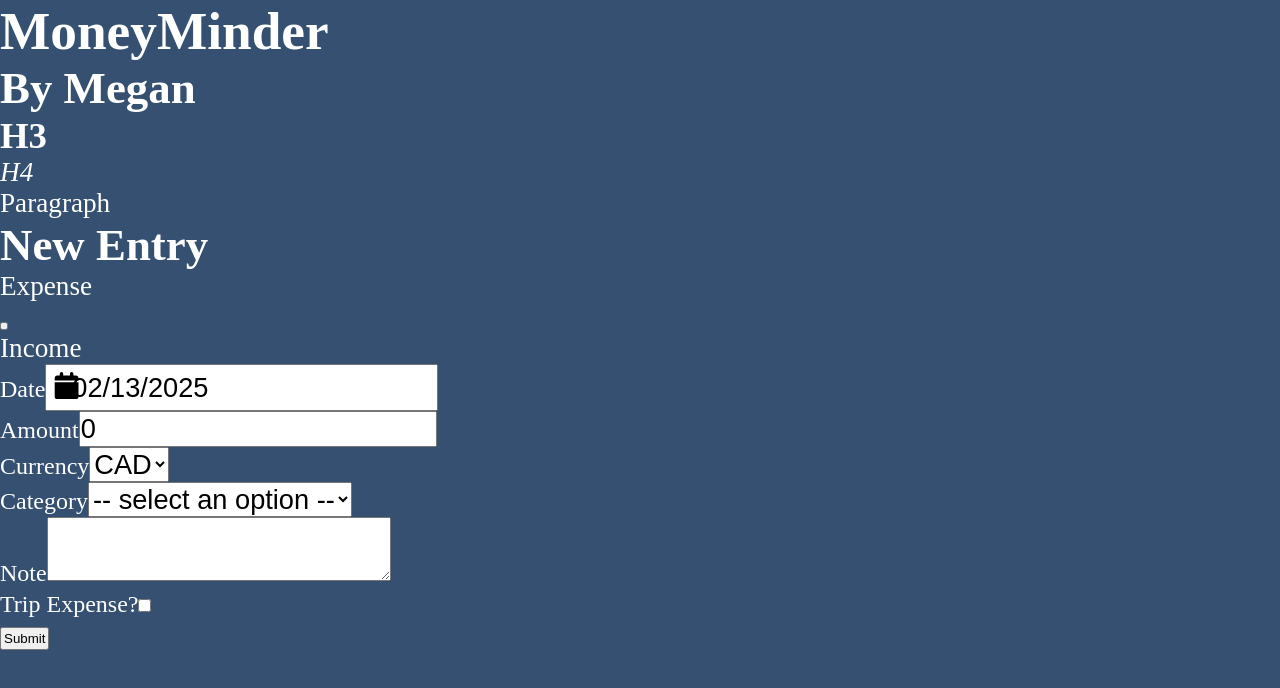
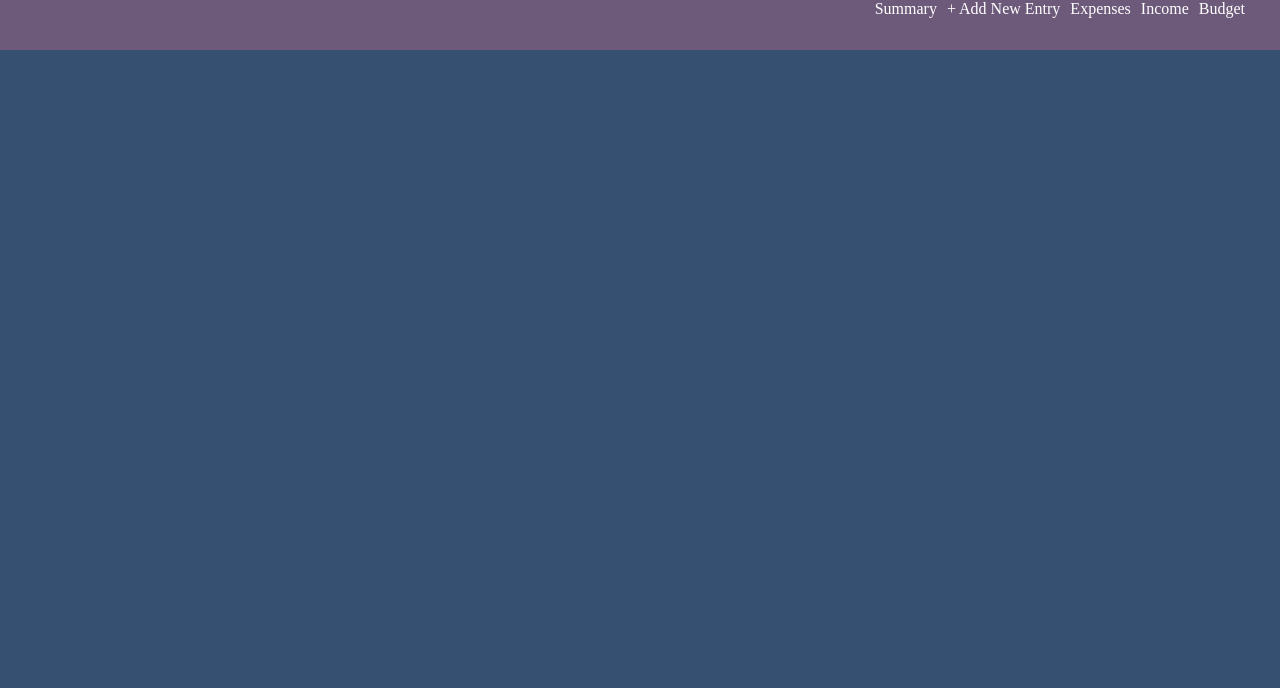
Before and after one commit to meganveldhuis/money-minder-client, a React (Vite) app: page /expenses in a window 1280 px wide. Shown: the top 688 px of the page. Built offline with nearby package versions, Linux system fonts and the light colour scheme.

Commit message:
create navbar, hamburger menu, and routes

```diff
--- a/src/App.jsx
+++ b/src/App.jsx
@@ -1,16 +1,31 @@
 import "./styles/partials/_global.scss";
 import EntrySideBar from "./components/EntrySideBar/EntrySideBar";
+import Navbar from "./components/Navbar/Navbar";
+import { BrowserRouter, Routes, Route, Navigate } from "react-router-dom";
+import SummaryPage from "./pages/SummaryPage/SummaryPage";
+import NewEntryPage from "./pages/NewEntryPage/NewEntryPage";
+import ExpensesPage from "./pages/ExpensesPage/ExpensesPage";
+import IncomePage from "./pages/IncomePage/IncomePage";
+import BudgetPage from "./pages/BudgetPage/BudgetPage";
 
 function App() {
   return (
-    <>
-      <h1>MoneyMinder</h1>
+    <BrowserRouter>
+      <Navbar />
+      <Routes>
+        <Route path="/" element={<SummaryPage />} />
+        <Route path="/new" element={<NewEntryPage />} />
+        <Route path="/expenses" element={<ExpensesPage />} />
+        <Route path="/income" element={<IncomePage />} />
+        <Route path="/budget" element={<BudgetPage />} />
+      </Routes>
+      {/* <h1>MoneyMinder</h1>
       <h2>By Megan</h2>
       <h3>H3</h3>
       <h4>H4</h4>
-      <p>Paragraph</p>
-      <EntrySideBar />
-    </>
+      <p>Paragraph</p> */}
+      {/* <EntrySideBar /> */}
+    </BrowserRouter>
   );
 }
 
--- /dev/null
+++ b/src/components/Hamburger/Hamburger.jsx
@@ -0,0 +1,24 @@
+import "./Hamburger.scss";
+function Hamburger({ hamburgerOpen }) {
+  return (
+    <div className="hamburger">
+      <div
+        className={`hamburger__burger ${
+          hamburgerOpen ? "hamburger__burger1--open" : ""
+        } `}
+      ></div>
+      <div
+        className={`hamburger__burger ${
+          hamburgerOpen ? "hamburger__burger2--open" : ""
+        }`}
+      ></div>
+      <div
+        className={`hamburger__burger ${
+          hamburgerOpen ? "hamburger__burger3--open" : ""
+        }`}
+      ></div>
+    </div>
+  );
+}
+
+export default Hamburger;
--- /dev/null
+++ b/src/components/Hamburger/Hamburger.scss
@@ -0,0 +1,35 @@
+@use "../../styles/partials/mixins.scss" as *;
+.hamburger {
+  cursor: pointer;
+  width: 2rem;
+  height: 2rem;
+  display: flex;
+  justify-content: space-around;
+  flex-flow: column nowrap;
+  z-index: 10;
+  display: fixed;
+  padding-top: 10px;
+  margin-left: 10px;
+  z-index: 10;
+  &__burger {
+    width: 2rem;
+    height: 0.24rem;
+    border-radius: 10px;
+    background-color: black;
+    transform-origin: 1px;
+    transition: all 0.3s linear;
+  }
+  &__burger1--open {
+    transform: rotate(45deg);
+  }
+  &__burger2--open {
+    transform: translateX(100%);
+    opacity: 0;
+  }
+  &__burger3--open {
+    transform: rotate(-45deg) translateY(5px) translateX(-5px);
+  }
+  @include tablet {
+    display: none;
+  }
+}
--- /dev/null
+++ b/src/components/Navbar/Navbar.jsx
@@ -0,0 +1,41 @@
+import "./Navbar.scss";
+import Hamburger from "../Hamburger/Hamburger";
+import { useState } from "react";
+import { Link } from "react-router-dom";
+
+function Navbar() {
+  const [hamburgerOpen, setHamburgerOpen] = useState(false);
+  const toggleHamburger = () => {
+    setHamburgerOpen((prev) => !prev);
+  };
+  return (
+    <nav className={`navbar ${hamburgerOpen ? "navbar--open" : ""}`}>
+      <div className="navbar__hamburger" onClick={toggleHamburger}>
+        <Hamburger hamburgerOpen={hamburgerOpen} />
+      </div>
+      {/* <div className={`navbar ${hamburgerOpen ? "navbar--open" : ""}`}> */}
+      <ul
+        className={`navbar__list ${hamburgerOpen ? "navbar__list--open" : ""}`}
+      >
+        <li className={`navbar__item`}>
+          <Link to={`/`}>Summary</Link>
+        </li>
+        <li className={`navbar__item`}>
+          <Link to={`/new`}>+ Add New Entry</Link>
+        </li>
+        <li className={`navbar__item`}>
+          <Link to={`/expenses`}>Expenses</Link>
+        </li>
+        <li className={`navbar__item`}>
+          <Link to={`/income`}>Income</Link>
+        </li>
+        <li className={`navbar__item`}>
+          <Link to={`/budget`}>Budget</Link>
+        </li>
+      </ul>
+      {/* </div> */}
+    </nav>
+  );
+}
+
+export default Navbar;
--- /dev/null
+++ b/src/components/Navbar/Navbar.scss
@@ -0,0 +1,33 @@
+@use "../../styles/partials/mixins" as *;
+@use "../../styles/partials/variables" as *;
+.navbar {
+  width: 65vw;
+  height: 100vh;
+  background-color: none;
+  &--open {
+    background-color: $color-dark-purple;
+  }
+  @include tablet {
+    background-color: $color-dark-purple;
+    width: 100%;
+    height: 50px;
+  }
+  &__list {
+    display: none;
+    font-size: 1rem;
+    margin: 20 0px;
+    padding: 0 25px;
+    &--open {
+      display: inline;
+    }
+
+    @include tablet {
+      display: flex;
+      float: right;
+      flex-wrap: wrap;
+    }
+  }
+  &__item {
+    padding-right: 10px;
+  }
+}
--- /dev/null
+++ b/src/pages/BudgetPage/BudgetPage.jsx
@@ -0,0 +1,5 @@
+function BudgetPage() {
+  return <div></div>;
+}
+
+export default BudgetPage;
--- /dev/null
+++ b/src/pages/ExpensesPage/ExpensesPage.jsx
@@ -0,0 +1,5 @@
+function ExpensesPage() {
+  return <div></div>;
+}
+
+export default ExpensesPage;
--- /dev/null
+++ b/src/pages/IncomePage/IncomePage.jsx
@@ -0,0 +1,5 @@
+function IncomePage() {
+  return <div></div>;
+}
+
+export default IncomePage;
--- /dev/null
+++ b/src/pages/NewEntryPage/NewEntryPage.jsx
@@ -0,0 +1,5 @@
+function NewEntryPage() {
+  return <div></div>;
+}
+
+export default NewEntryPage;
--- /dev/null
+++ b/src/pages/SummaryPage/SummaryPage.jsx
@@ -0,0 +1,5 @@
+function SummaryPage() {
+  return <div></div>;
+}
+
+export default SummaryPage;
```
